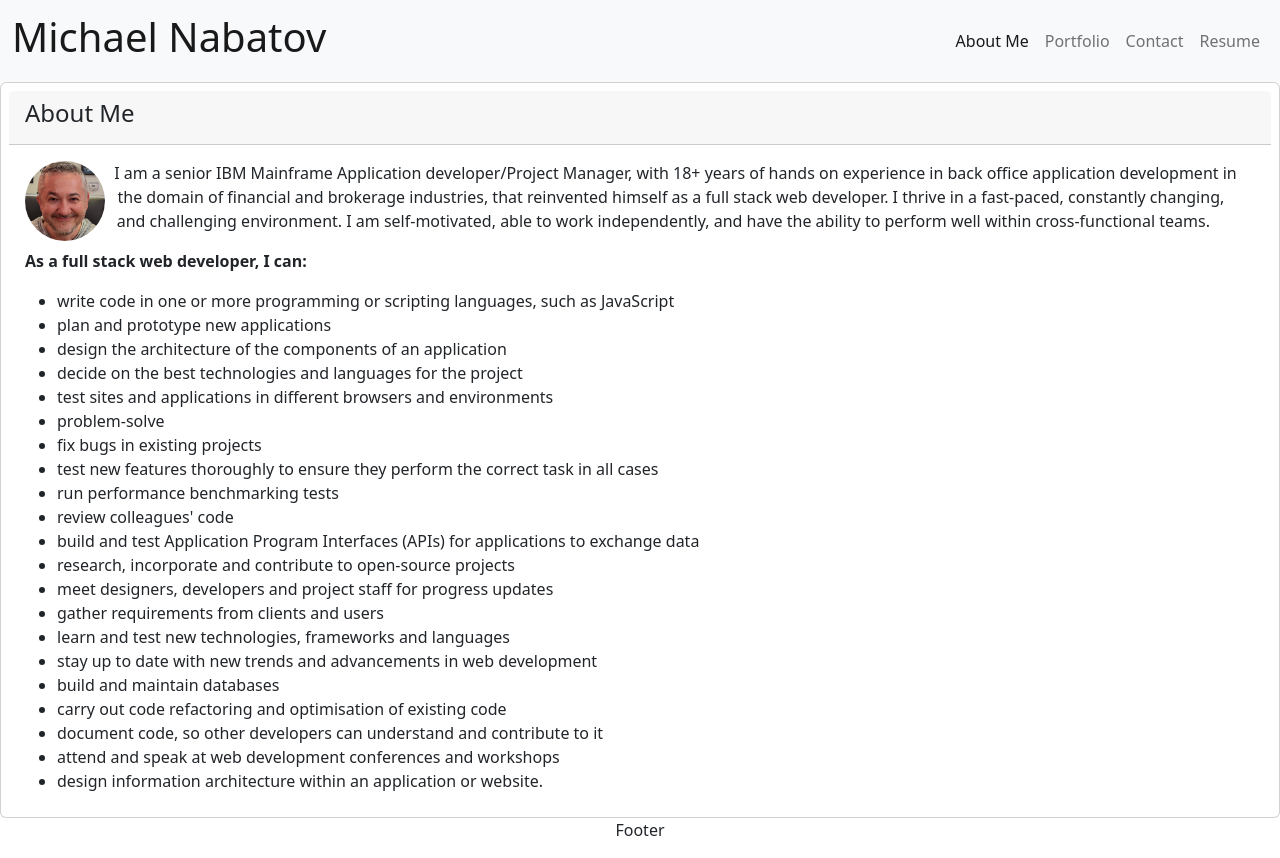
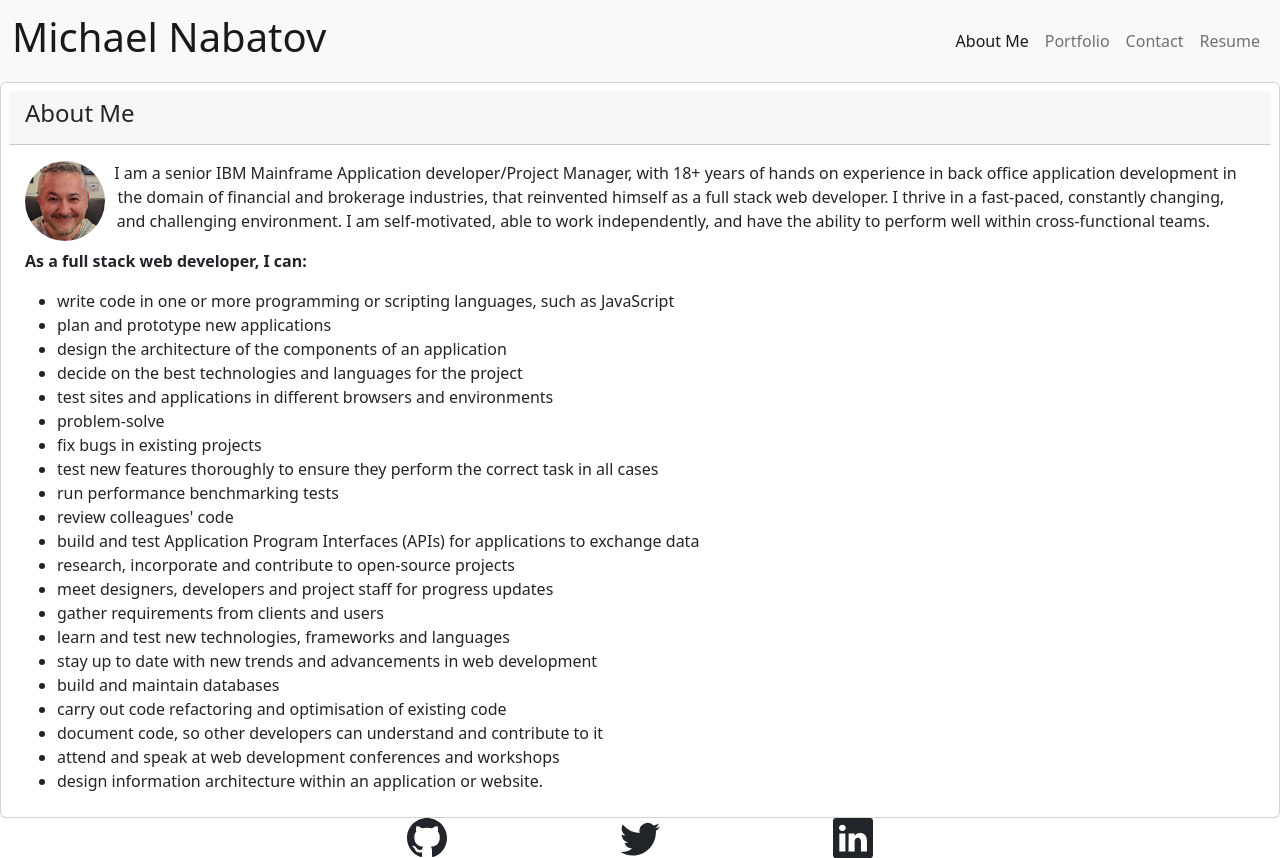
Before and after one commit to mikeyboxx/my-portfolio, a React (Create React App) app: page / in a window 1280 px wide. Built offline with nearby package versions, Linux system fonts and the light colour scheme.

Commit message:
Added code to Footer.js

```diff
--- a/public/index.html
+++ b/public/index.html
@@ -24,7 +24,7 @@
       work correctly both with client-side routing and a non-root public URL.
       Learn how to configure a non-root public URL by running `npm run build`.
     -->
-    <title>React App</title>
+    <title>My Portfolio</title>
   </head>
   <body>
     <noscript>You need to enable JavaScript to run this app.</noscript>
--- a/src/components/Footer.js
+++ b/src/components/Footer.js
@@ -1,6 +1,19 @@
+import {BsTwitter, BsGithub, BsLinkedin}  from "react-icons/bs";
+
+const style = {
+  container: {
+    margin: 'auto',
+    width: '50%'
+  }
+}
+
 const Footer = () => {
   return (
-    <div>Footer</div>
+    <div style={style.container} className="d-flex justify-content-around">
+      <BsGithub className="fs-1" onClick={()=>window.open('https://github.com/mikeyboxx', '_blank')}/>
+      <BsTwitter className="fs-1" onClick={()=>window.open('https://twitter.com/DJ_MikeyBoxx', '_blank')}/>
+      <BsLinkedin className="fs-1" onClick={()=>window.open('https://www.linkedin.com/in/michael-nabatov-39585551/', '_blank')}/>
+    </div>
   )
 }
 
--- a/src/index.css
+++ b/src/index.css
@@ -1,5 +1,8 @@
 body {
+  display:flex;
+  min-height: 100vh;
   margin: 0;
+  padding: 0;
   font-family: -apple-system, BlinkMacSystemFont, 'Segoe UI', 'Roboto', 'Oxygen',
     'Ubuntu', 'Cantarell', 'Fira Sans', 'Droid Sans', 'Helvetica Neue',
     sans-serif;
```
Also changed, not shown: src/components/Contact.js (line endings or trailing spaces), 1 other file (tests, documents, lock files or other folders).
